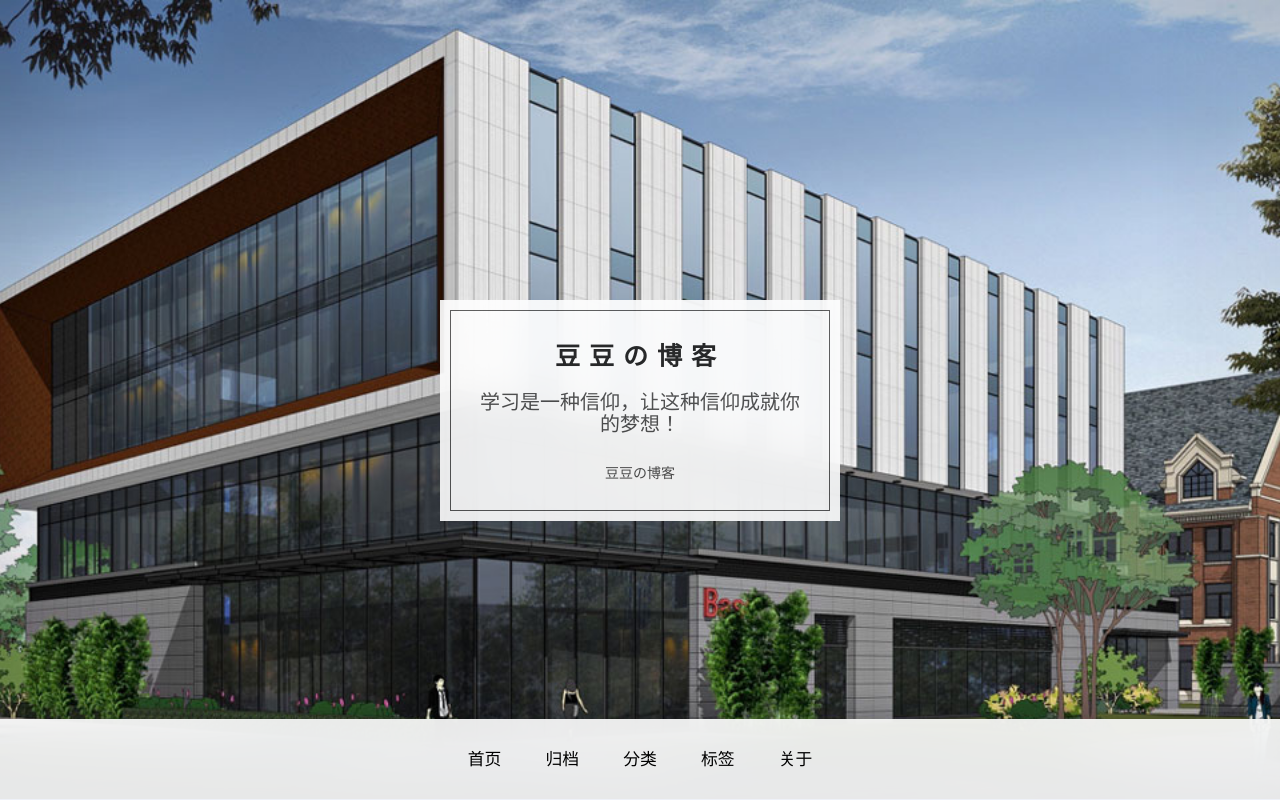
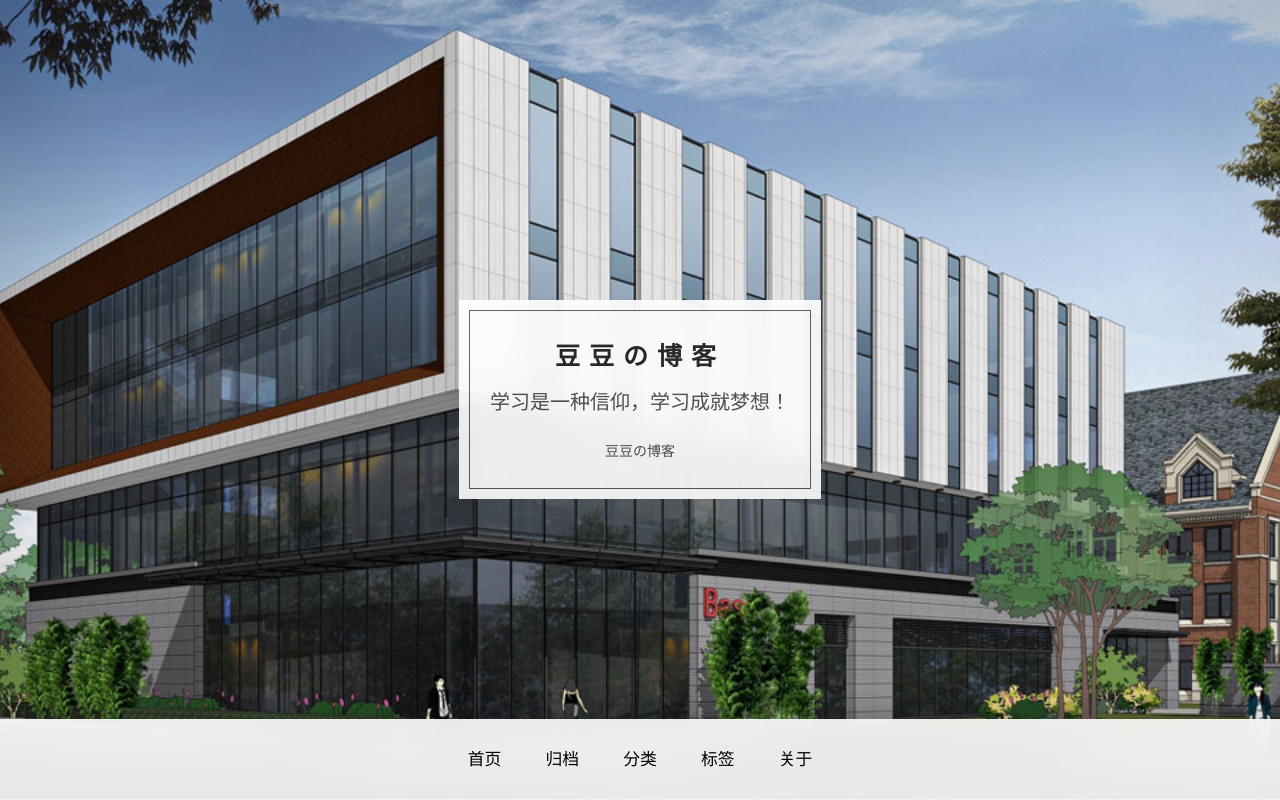
Before and after one commit to liaoqiangang/liaoqiangang.github.io, a plain HTML site: page index.html in a window 1280 px wide. Shown: the top 800 px of the page. Drawn offline with nearby package versions, Linux system fonts and the light colour scheme; some packages are replaced by stand-ins of ours; a script that the page names is missing; some icons are missing; files whose address does not match are found by name.

Commit message:
Site updated: 2021-03-25 17:58:43

```diff
--- a/index.html
+++ b/index.html
@@ -9,12 +9,12 @@
 
 
 
-  <meta name="description" content="学习是一种信仰，让这种信仰成就你的梦想！">
+  <meta name="description" content="学习是一种信仰，学习成就梦想！">
 <meta property="og:type" content="website">
 <meta property="og:title" content="豆豆の博客">
 <meta property="og:url" content="https://liaoqiangang.github.io/index.html">
 <meta property="og:site_name" content="豆豆の博客">
-<meta property="og:description" content="学习是一种信仰，让这种信仰成就你的梦想！">
+<meta property="og:description" content="学习是一种信仰，学习成就梦想！">
 <meta property="og:locale" content="zh_CN">
 <meta property="article:author" content="豆豆の博客">
 <meta property="article:tag" content="豆豆の博客">
@@ -216,7 +216,7 @@
 
           <div class="homelogoback"  style="border: 1px solid #404040;" >
             <h1><a href="#content" id="logo">豆豆の博客</a></h1>
-            <h3>学习是一种信仰，让这种信仰成就你的梦想！</h3>
+            <h3>学习是一种信仰，学习成就梦想！</h3>
             <h5>豆豆の博客</h5>
             <!-- <p><a href="https://github.com/iTimeTraveler" target="_blank">Github</a></p> -->
           </div>
```
Also changed, not shown: archives/2021/03/index.html (+2 -2 lines), archives/2021/index.html (+2 -2 lines), archives/index.html (+2 -2 lines).
